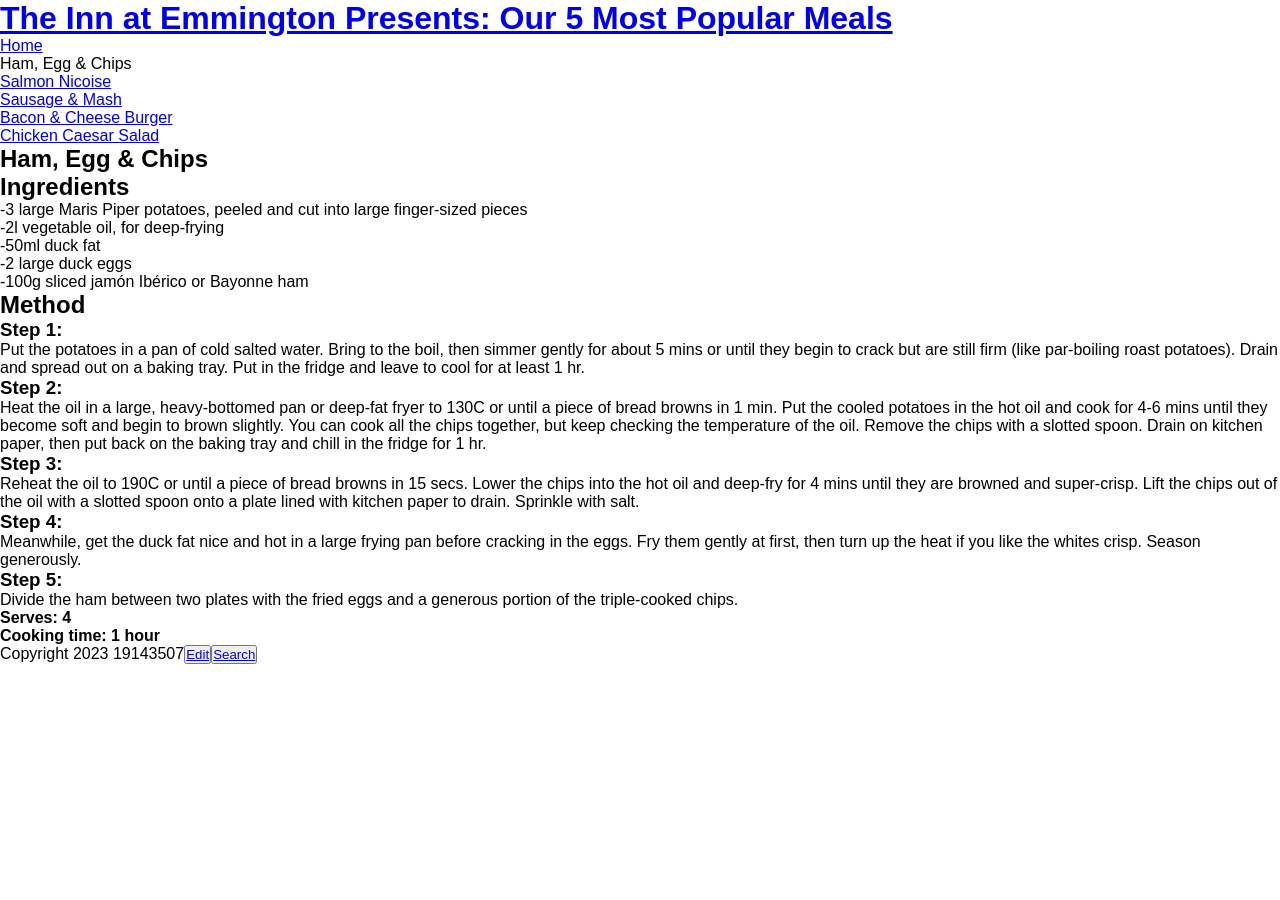
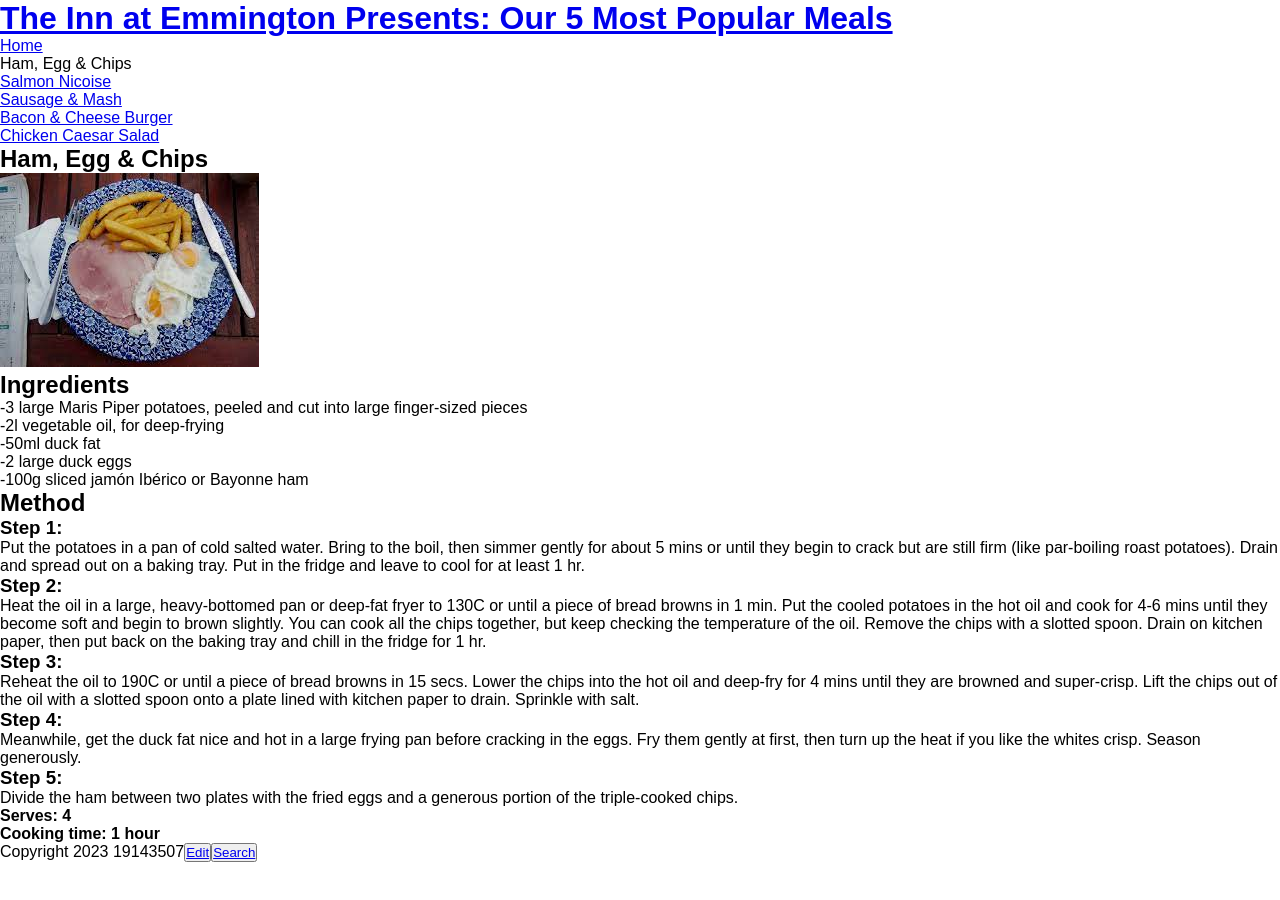
Before and after one commit to 19143507/inn-at-emmington, a Jekyll site: the page built from _recipes/recipe2.md, in a window 1280 px wide. Built offline with Jekyll 4.4.1, drawn with Linux system fonts in a browser that asks for light colours.

Commit message:
Update Recipe “recipe2”

```diff
--- a/_recipes/recipe2.md
+++ b/_recipes/recipe2.md
@@ -5,6 +5,8 @@ order: 1
 layout: recipe
 published: true
 ---
+![](../uploads/heg.jpg)
+
 ## Ingredients
 
 \-3 large Maris Piper potatoes, peeled and cut into large finger-sized pieces
```
Also changed, not shown: uploads/heg.jpg (added).
